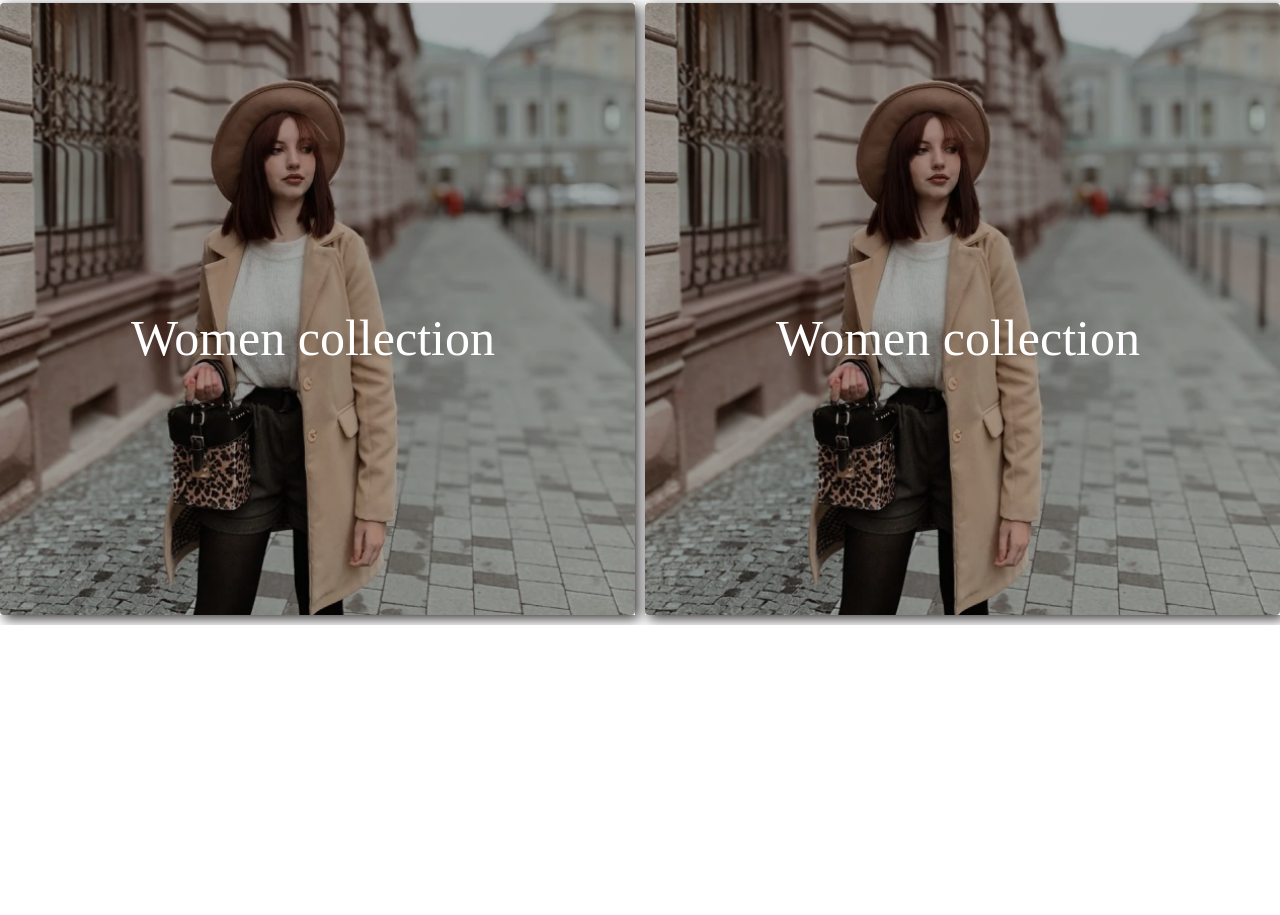
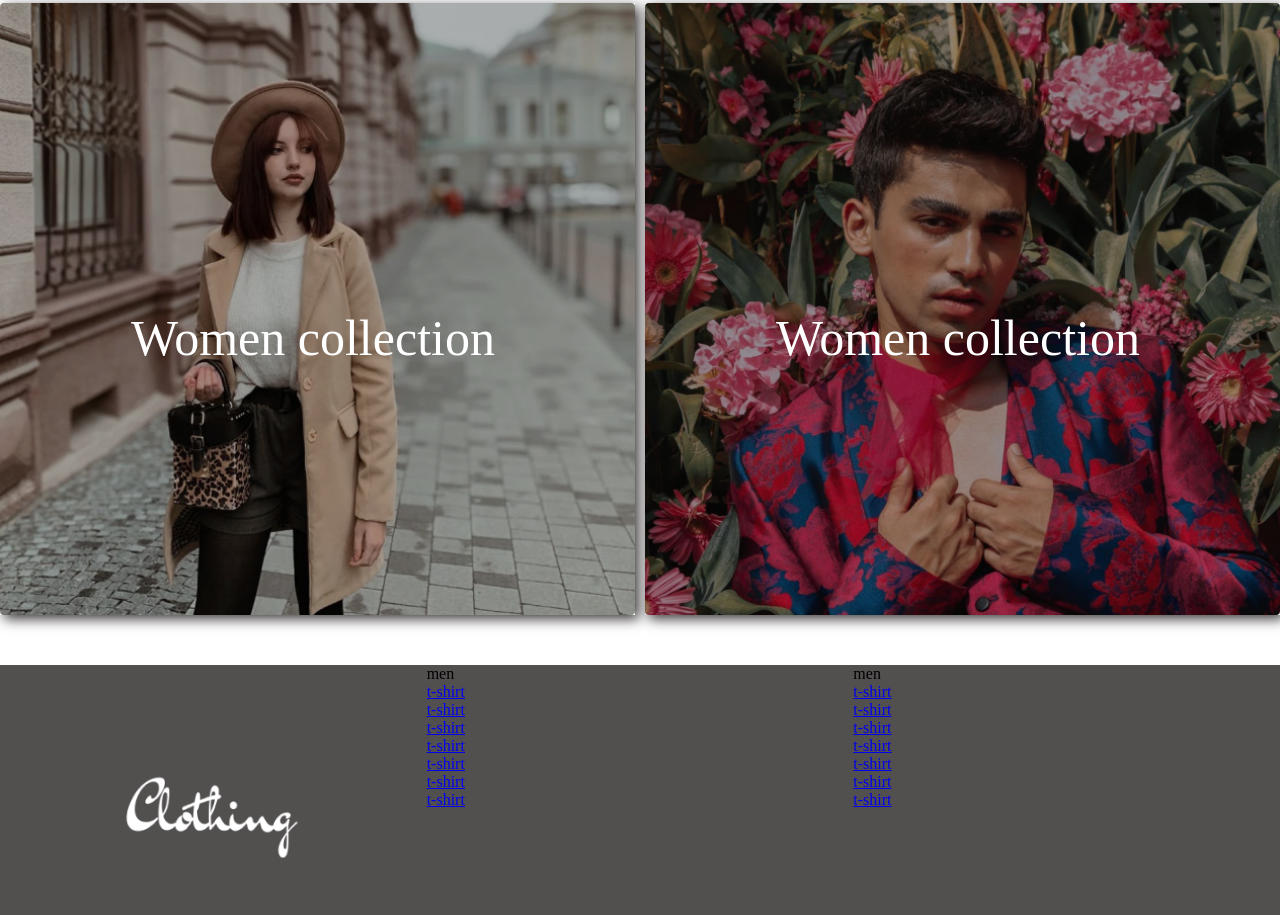
Before and after one commit to VuTien-creator/Ec_site, a plain HTML site: page index.html in a window 1280 px wide. Shown: the part 1537-2452 px from the top of the page. Before the commit the page ends 2162 px from the top, so only its background shows below. Drawn offline with Linux system fonts and the light colour scheme.

Commit message:
Feature: create footer

```diff
--- a/index.html
+++ b/index.html
@@ -137,13 +137,40 @@
                 </div>
                 <div class="collection-item">
                     <a href="#" class="collection-image">
-                        <img src="./public/images/women-collection.png" alt="collection-image">
+                        <img src="./public/images/men-collection.png" alt="collection-image">
                         <p>Women collection</p>
                     </a>
                 </div>
             </div>
         </div>
     </div>
+    <div class="footer">
+        <div class="footer-logo">
+            <img src="./public/images/light-logo.png" alt="logo">
+        </div>
+        <div class="footer-infomation">
+            <ul class="category">
+                <li class="category-title">men</li>
+                <li><a href="#" class="footer-link">t-shirt</a></li>
+                <li><a href="#" class="footer-link">t-shirt</a></li>
+                <li><a href="#" class="footer-link">t-shirt</a></li>
+                <li><a href="#" class="footer-link">t-shirt</a></li>
+                <li><a href="#" class="footer-link">t-shirt</a></li>
+                <li><a href="#" class="footer-link">t-shirt</a></li>
+                <li><a href="#" class="footer-link">t-shirt</a></li>
+            </ul>
+            <ul class="category">
+                <li class="category-title">men</li>
+                <li><a href="#" class="footer-link">t-shirt</a></li>
+                <li><a href="#" class="footer-link">t-shirt</a></li>
+                <li><a href="#" class="footer-link">t-shirt</a></li>
+                <li><a href="#" class="footer-link">t-shirt</a></li>
+                <li><a href="#" class="footer-link">t-shirt</a></li>
+                <li><a href="#" class="footer-link">t-shirt</a></li>
+                <li><a href="#" class="footer-link">t-shirt</a></li>
+            </ul>
+        </div>
+    </div>
 </body>
 
 </html>
--- /dev/null
+++ b/public/css/footer.css
@@ -0,0 +1,30 @@
+.footer {
+    margin-top: 50px;
+    width: 100%;
+    background: rgb(82, 79, 79);
+    display: flex;
+    height: 250px;
+}
+
+.footer-logo {
+    position: relative;
+    width: 50%;
+}
+.footer-logo img {
+    position: absolute;
+    height: 100px;
+    top: 40%;
+    left: calc(40% - 50px);
+}
+
+.footer-infomation {
+    display: flex;
+    width: 100%;
+    /* justify-content: space-between; */
+}
+
+.footer-infomation .category {
+    width: 50%;
+    list-style: none;
+    /* justify-content: space-between; */
+}
--- a/public/css/style.css
+++ b/public/css/style.css
@@ -1,5 +1,6 @@
 @import './navbar.css';
 @import './content.css';
+@import './footer.css';
 * {
     box-sizing: border-box;
     padding: 0;
```
Also changed, not shown: public/images/men-collection.png (added).
